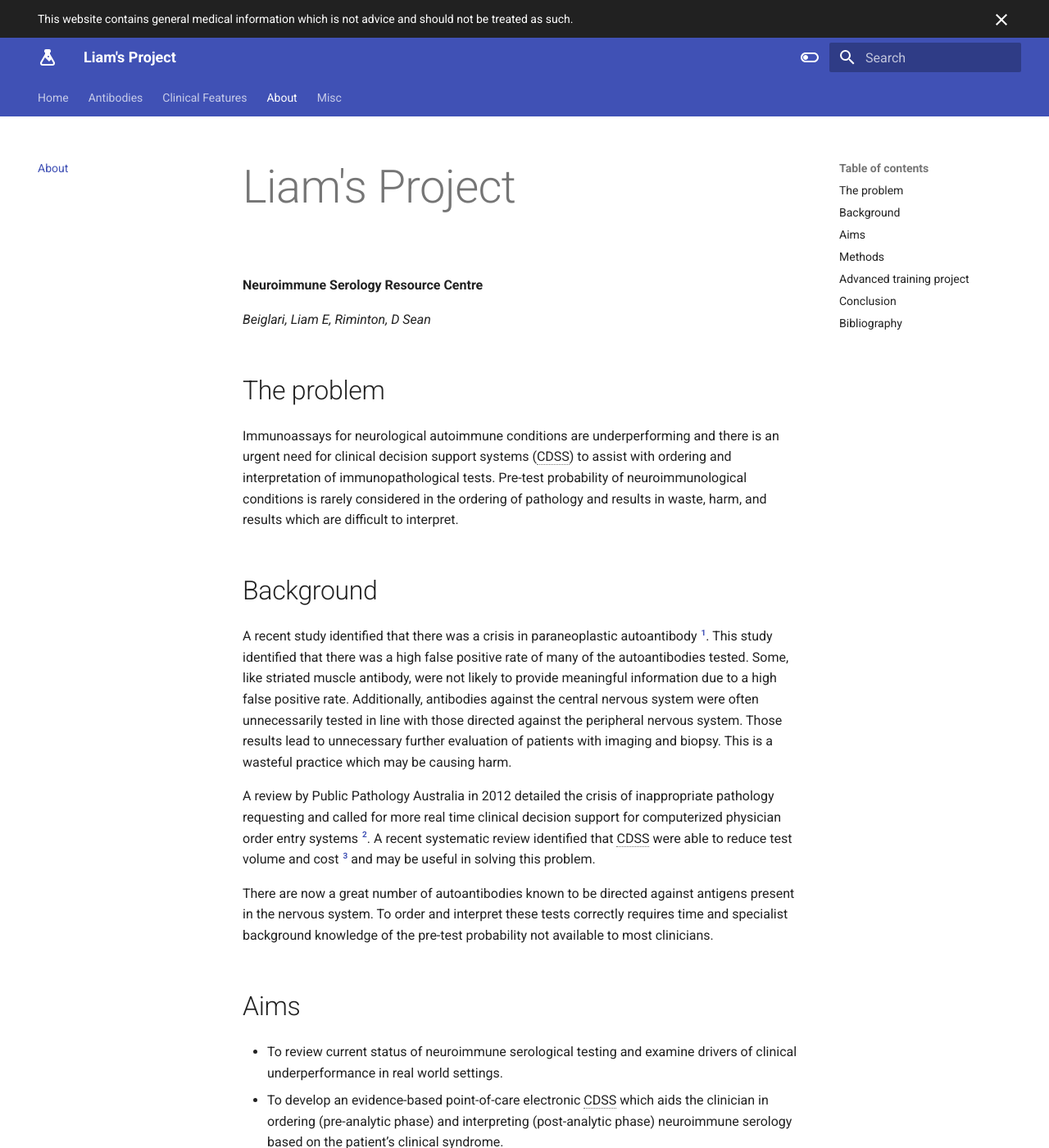
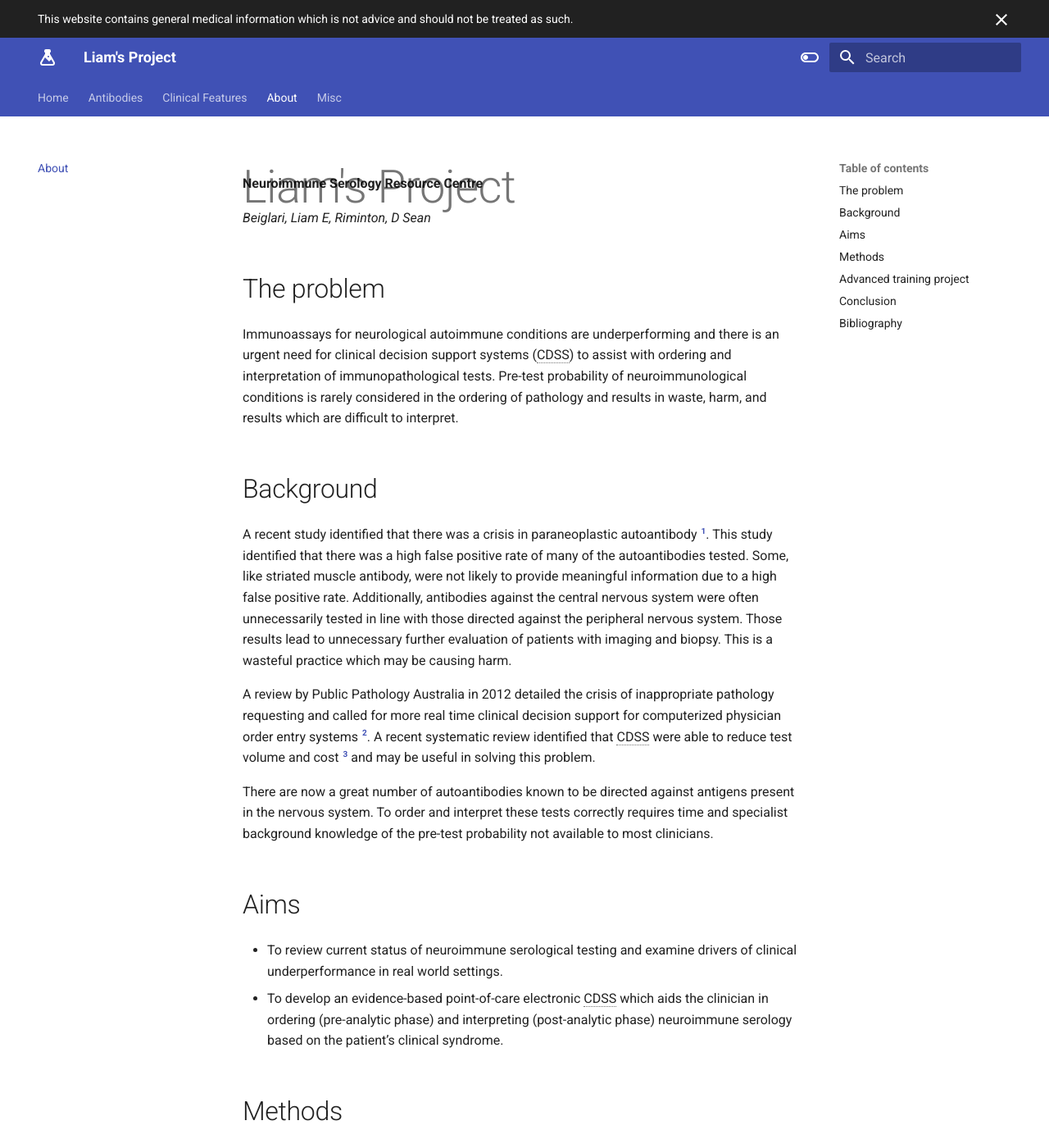
Before and after one commit to monchee/liamsproject, an MkDocs documentation site: the page built from docs/about.md, in a window 1280 px wide and 1400 px high. Shown: the whole window at 82% size. Built offline with MkDocs 1.6.1 and Material for MkDocs 9.7.7, drawn with Linux system fonts in a browser that asks for light colours; plug-ins that fetch from the network failed and are left out.

Commit message:
Update extra.css

```diff
--- a/docs/stylesheets/extra.css
+++ b/docs/stylesheets/extra.css
@@ -6,7 +6,8 @@
 /* bigger headlines */
 .md-typeset h1 {
     color: var(--md-default-fg-color--light);
-    font-size: 3.5em
+    font-size: 3.5em;
+    margin: 0 0 -1.25em
 }
 
 .md-typeset h2 {
```
